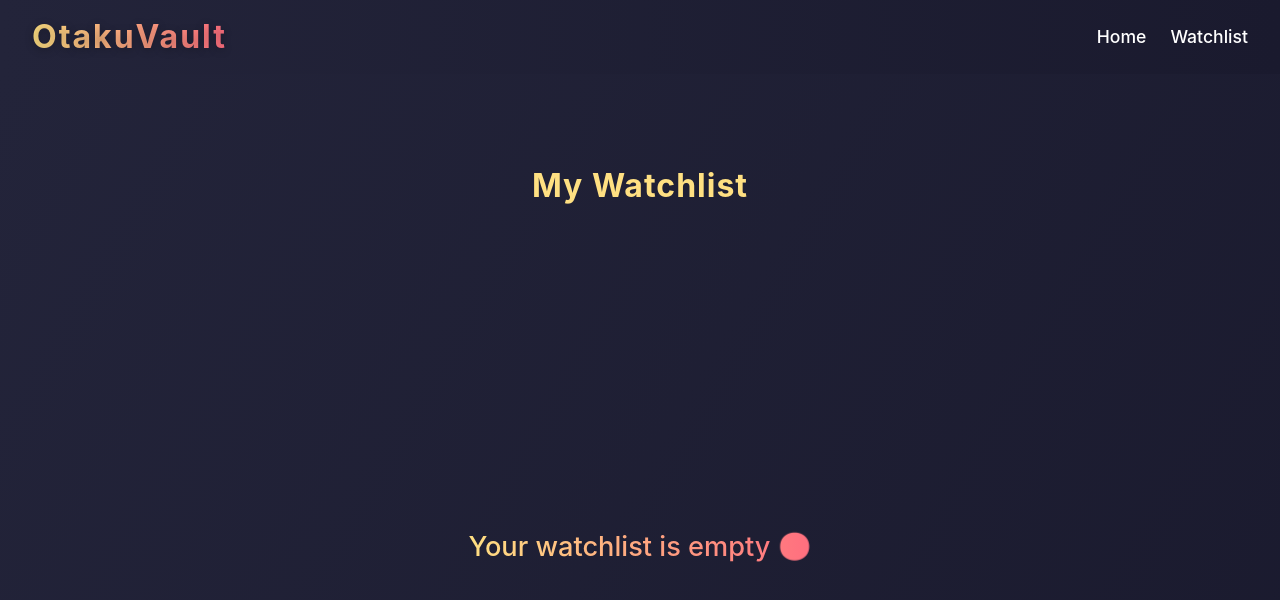
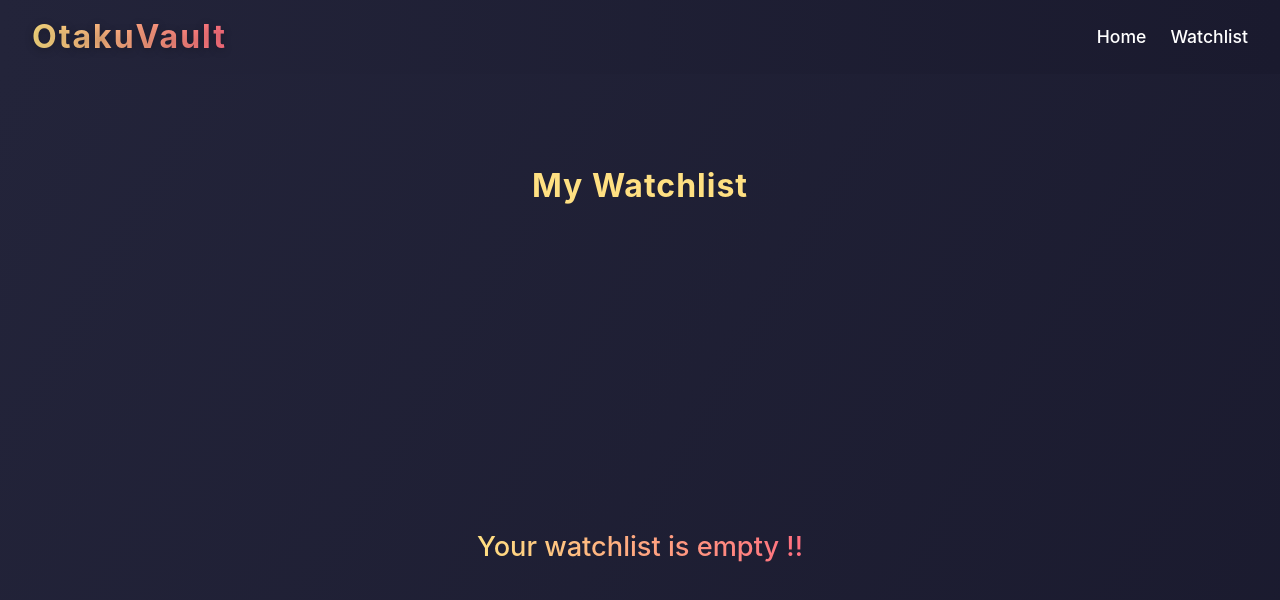
Before and after one commit to Rakesh99k/otaku-vault, a React (Vite) app: page /watchlist in a window 1280 px wide. Shown: the top 600 px of the page. Built offline with nearby package versions, Linux system fonts and the light colour scheme.

Commit message:
UI changes for otaku-vault

```diff
--- a/src/pages/Watchlist.jsx
+++ b/src/pages/Watchlist.jsx
@@ -19,7 +19,7 @@ const Watchlist = () => {
         ) : (
           <div className="watchlist-empty">
             <p className="watchlist-empty-text">
-              Your watchlist is empty 😢
+              Your watchlist is empty !!
             </p>
           </div>
         )}
```
